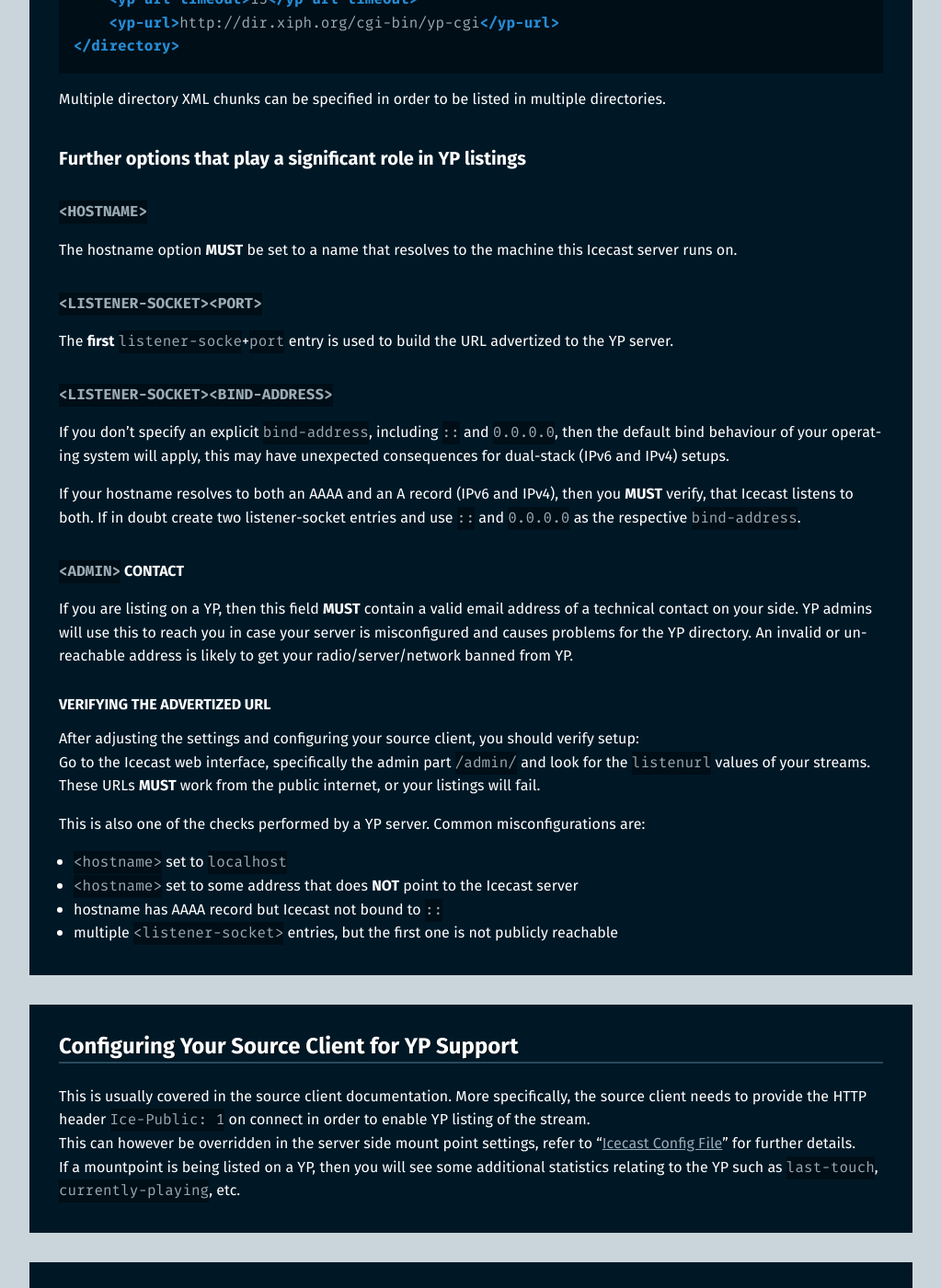
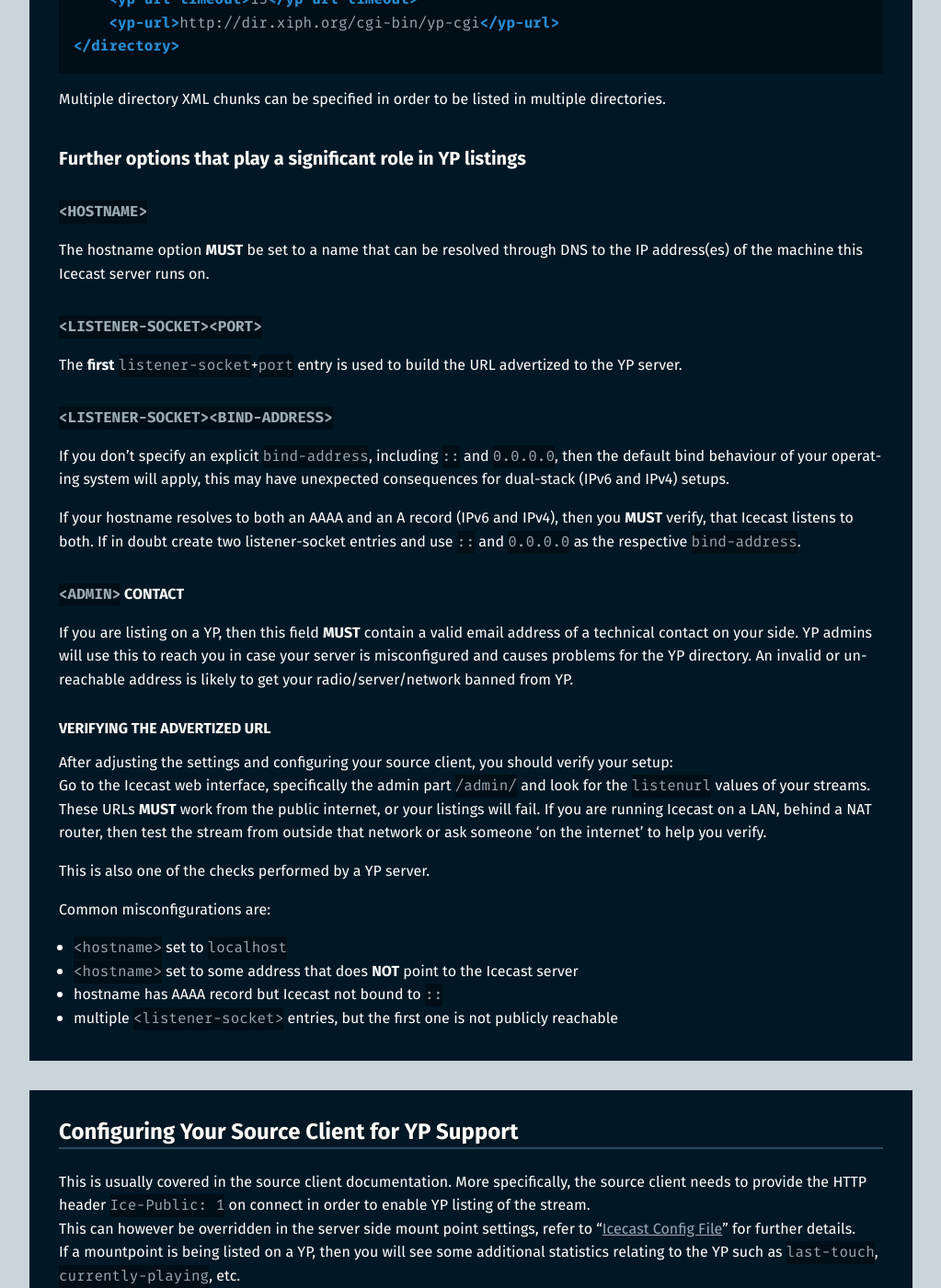
Before and after one commit to barionleg/Xipho, a Jekyll site: the page built from docs/icecast-trunk/yp.md, in a window 1280 px wide and 1400 px high, scrolled down 917 px. Shown: the whole window at 92% size, without its empty margins (128-1151 px from the left). Built offline with Jekyll 4.4.1, drawn with Linux system fonts in a browser that asks for light colours.

Commit message:
yp docs, fixed typos, improved wording, etc.

```diff
--- a/docs/icecast-trunk/yp.md
+++ b/docs/icecast-trunk/yp.md
@@ -35,10 +35,10 @@ Multiple directory XML chunks can be specified in order to be listed in multiple
 ## Further options that play a significant role in YP listings
 
 ### `<hostname>`
-The hostname option **MUST** be set to a name that resolves to the machine this Icecast server runs on.
+The hostname option **MUST** be set to a name that can be resolved through DNS to the IP address(es) of the machine this Icecast server runs on.
 
 ### `<listener-socket><port>`
-The **first** `listener-socke`+`port` entry is used to build the URL advertized to the YP server.
+The **first** `listener-socket`+`port` entry is used to build the URL advertized to the YP server.
 
 ### `<listener-socket><bind-address>`
 If you don't specify an explicit `bind-address`, including `::` and `0.0.0.0`, then the default
@@ -56,11 +56,15 @@ for the YP directory. An invalid or unreachable address is likely to get your ra
 
 ### Verifying the advertized URL
 
-After adjusting the settings and configuring your source client, you should verify setup:
+After adjusting the settings and configuring your source client, you should verify your setup:<br />
 Go to the Icecast web interface, specifically the admin part `/admin/` and look for the `listenurl` values
 of your streams. These URLs **MUST** work from the public internet, or your listings will fail.
+If you are running Icecast on a LAN, behind a NAT router, then test the stream from outside that network or ask
+someone 'on the internet' to help you verify.
 
-This is also one of the checks performed by a YP server. Common misconfigurations are:
+This is also one of the checks performed by a YP server.
+
+Common misconfigurations are:
  * `<hostname>` set to `localhost`
  * `<hostname>` set to some address that does **NOT** point to the Icecast server
  * hostname has AAAA record but Icecast not bound to `::`
```
